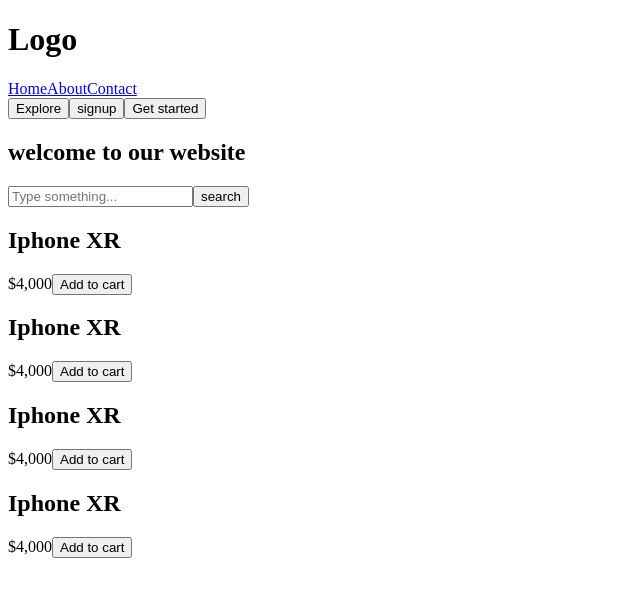
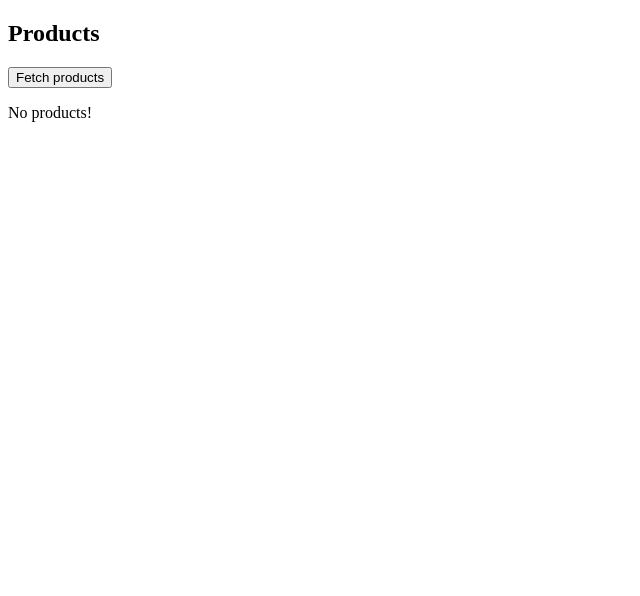
Before and after one commit to hassanabdulakeem/reactclass, a React (Vite) app: page / in a window 1280 px wide. Shown: the top 596 px of the page, without its empty margins (0-640 px from the left). Built offline with nearby package versions, Linux system fonts and the light colour scheme.

Commit message:
react-class

```diff
--- a/src/App.jsx
+++ b/src/App.jsx
@@ -1,14 +1,21 @@
+import Counter from "./components/Counter"
 import Header from "./components/Header"
 import Hero from "./components/Hero"
 import ProductList from "./components/ProductList"
+import Products from "./components/Products"
+
+// Hook are the special functions that we use instead of components. It makes the work fit and effective.
+// useState, usecontext, useEffect, useRef, useReducer
 
 function App() {
 
   return (
     <>
-      <Header />
+    <Products />
+    {/* <Counter /> */}
+      {/* <Header />
       <Hero />
-      <ProductList />
+      <ProductList /> */}
       {/* ProductList */}
     </>
   )
--- a/src/components/Button.jsx
+++ b/src/components/Button.jsx
@@ -1,8 +1,16 @@
-const Button = ({text, handleClick, icon})=>{
+import "./button.css"
+const Button = ({ text, handleClick, icon, bgColor }) => {
 
-    return(
-        <button onClick={handleClick} >{text}</button>
+    return (
+        <button onClick={handleClick} style={{...styles, background:bgColor }}>{text}</button>
     )
 }
 
+const styles = {
+    color: "white",
+    border: "none",
+    padding: ".5rem 1rem",
+    borderRadius: "5px"
+}
+
 export default Button
--- /dev/null
+++ b/src/components/Counter.jsx
@@ -0,0 +1,29 @@
+import { useState } from "react"
+import Button from "./Button"
+
+const Counter = ()=>{
+    const [number, setNumber] = useState(1)
+    const [isLoggedIn, setIsLoggedIn] = useState(false)
+
+    const handleLogin = ( )=>{
+        setIsLoggedIn(true)
+    }
+
+
+    return(
+        <div>
+            {
+                isLoggedIn ? (
+                    <p>Welcome</p>
+                ) : (
+                    <div>
+                        <p>Pleae login</p>
+                        <button onClick={handleLogin}>login</button>
+                    </div>
+                )
+            }
+        </div>
+    )
+}
+
+export default Counter
--- a/src/components/Header.jsx
+++ b/src/components/Header.jsx
@@ -1,20 +1,36 @@
 import Button from "./Button"
 const Header = ()=>{
     return(
-        <div>
-            <h1>Logo</h1>
+        <div style={styles.container}>
+            <h1 style={styles.logo}>Logo</h1>
 
-            <div>
+            <div style={styles.menuItems}>
                 <a href="#">Home</a>
                 <a href="#">About</a>
                 <a href="#">Contact</a>
             </div>
 
-            <Button text="Explore"/>
-            <Button text="signup" />
-            <Button text="Get started"/>
+            <Button text="Explore" bgColor="blue"/>
         </div>
     )
+}
+
+const styles = {
+    container:{
+        display: "flex",
+        justifyContent: "space-between",
+        alignItems: "center",
+        backgroundColor: "#eee"
+    },
+    logo :{
+        color: "red"
+    },
+
+    menuItems: {
+        display: "flex",
+        alignItems: "center",
+        gap: "1.5rem"
+    }
 }
 
 
--- /dev/null
+++ b/src/components/Products.jsx
@@ -0,0 +1,62 @@
+import { useState } from "react"
+
+const Products = () => {
+    const [products, setProducts] = useState([])
+    const [isLoading, setIsLoading] = useState(false)
+
+    const fetchProducts = async () => {
+        setIsLoading(true)
+        try {
+            const res = await fetch("https://fakestoreapi.com/products")
+            const data = await res.json()
+            setProducts(data)
+        } catch (error) {
+            console.log(error)
+        } finally {
+            setIsLoading(false)
+        }
+    }
+
+    // fetchProducts()
+
+    return (
+        <section>
+            <h1>Products</h1>
+
+            <button onClick={fetchProducts}>Fetch products</button>
+
+            <section>
+                {
+                    isLoading ? (
+                        <p>Loading....</p>
+                    ) : (
+                        <section>
+                            {
+                                products.length === 0 ? (
+                                    <div>
+                                        <p>No products!</p>
+                                    </div>
+                                ) : (
+                                    <div style={{ display: "grid", gridTemplateColumns: "1fr 1fr 1fr", gap: "1rem" }}>
+                                        {
+                                            products.map((ele, index) => (
+                                                <div key={index} style={{ border: '1px solid', padding: "1rem" }}>
+                                                    <img src={ele.image} alt="" width={200} />
+                                                    <h2>{ele.title}</h2>
+                                                    <span>{ele.price}</span>
+                                                    <p>{ele.description}</p>
+                                                </div>
+                                            ))
+                                        }
+                                    </div>
+                                )
+                            }
+                        </section>
+                    )
+                }
+            </section>
+        </section>
+    )
+}
+
+export default Products
--- /dev/null
+++ b/src/components/button.css
@@ -0,0 +1,7 @@
+.btn{
+    background-color: red;
+    color: white;
+    padding: .5rem 1rem;
+    border: none;
+    border-radius: 5px;
+}
```
